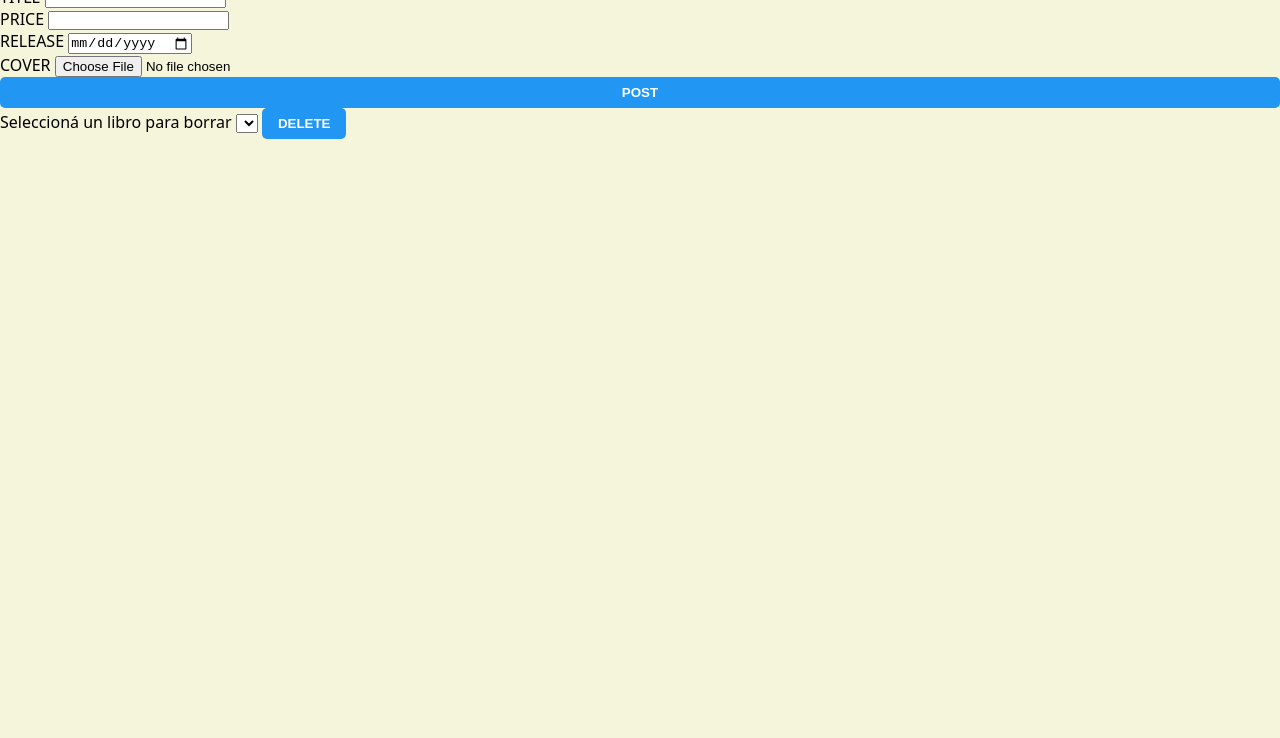
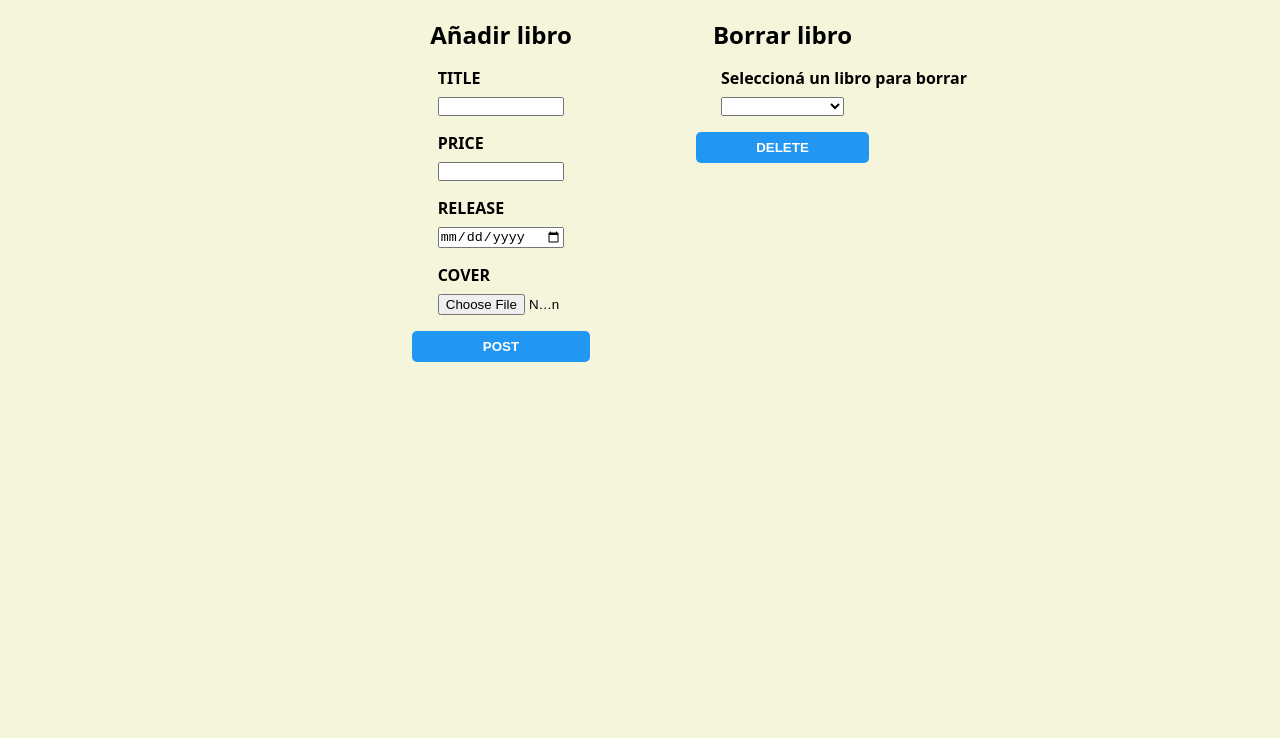
Before and after one commit to lautaroRocha/demoFB, a plain HTML site: page admin.html in a window 1280 px wide. Shown: the part 62-800 px from the top of the page. Drawn offline with Linux system fonts and the light colour scheme; no server answers.

Commit message:
styles: admin styles

```diff
--- /dev/null
+++ b/admin.css
@@ -0,0 +1,37 @@
+form{
+    display: flex;
+    flex-direction: column;
+    align-items: center;
+    gap: 1rem;
+    font-weight: bolder;
+    max-width: 500px;
+}
+form label{
+    display: flex;
+    flex-direction: column;
+    width: 50%;
+}
+
+form button{
+    width: 70%;
+}
+
+.admin{
+    display: flex;
+    flex-direction: column;
+    align-items: center;
+}
+
+@media(min-width: 600px){
+    .admin{
+        flex-direction: row;
+        align-items: flex-start;
+    }
+    form{
+        max-width: 700px;
+    }
+    label{
+        white-space: nowrap;
+        gap: .5rem;
+    }
+}
--- a/admin.html
+++ b/admin.html
@@ -5,6 +5,7 @@
     <meta charset="UTF-8">
     <meta name="viewport" content="width=device-width, initial-scale=1.0">
     <link rel="stylesheet" href="style.css">
+    <link rel="stylesheet" href="admin.css">
     <title>Bookstore</title>
 </head>
 
@@ -14,7 +15,9 @@
         <h1>Bookstore</h1>
 
     </header>
+    <main class="admin">
         <form id="new-book">
+            <h2>Añadir libro</h2>
             <label for="title">TITLE
                 <input type="text" name="title" id="title">
             </label>
@@ -29,15 +32,15 @@
             </label>
             <button id="post-btn">POST</button>
         </form>
-
         <form id="delete-book">
+            <h2>Borrar libro</h2>
             <label for="book-to-delete">Seleccioná un libro para borrar
                 <select name="book-to-delete" id="book-to-delete">
                 </select>
             </label>
             <button id="delete-btn">DELETE </button>
         </form>
-
+    </main>
     <script src="https://www.gstatic.com/firebasejs/10.4.0/firebase-app-compat.js"></script>
     <script src="https://www.gstatic.com/firebasejs/10.4.0/firebase-storage-compat.js"></script>
     <script src="https://www.gstatic.com/firebasejs/10.4.0/firebase-firestore-compat.js"></script>
```
Lines whose indentation alone changed are shown as unchanged.
